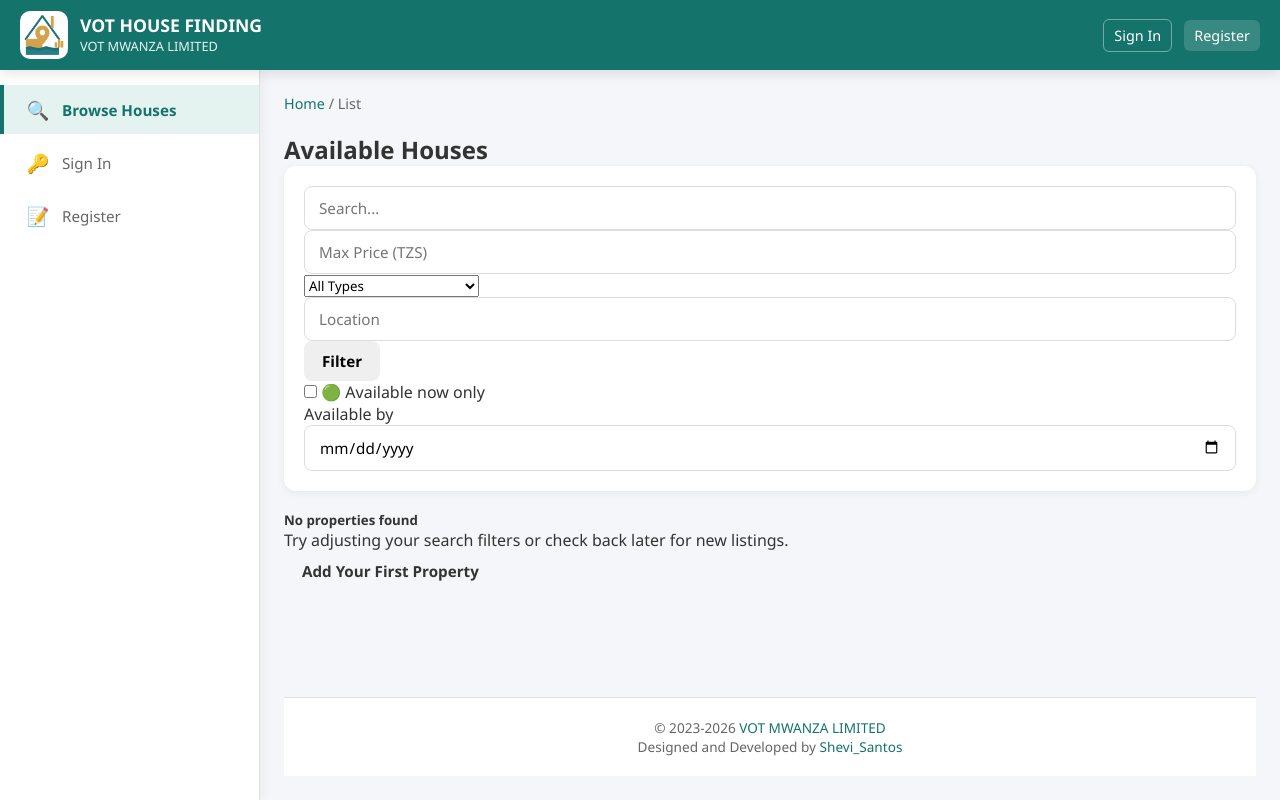
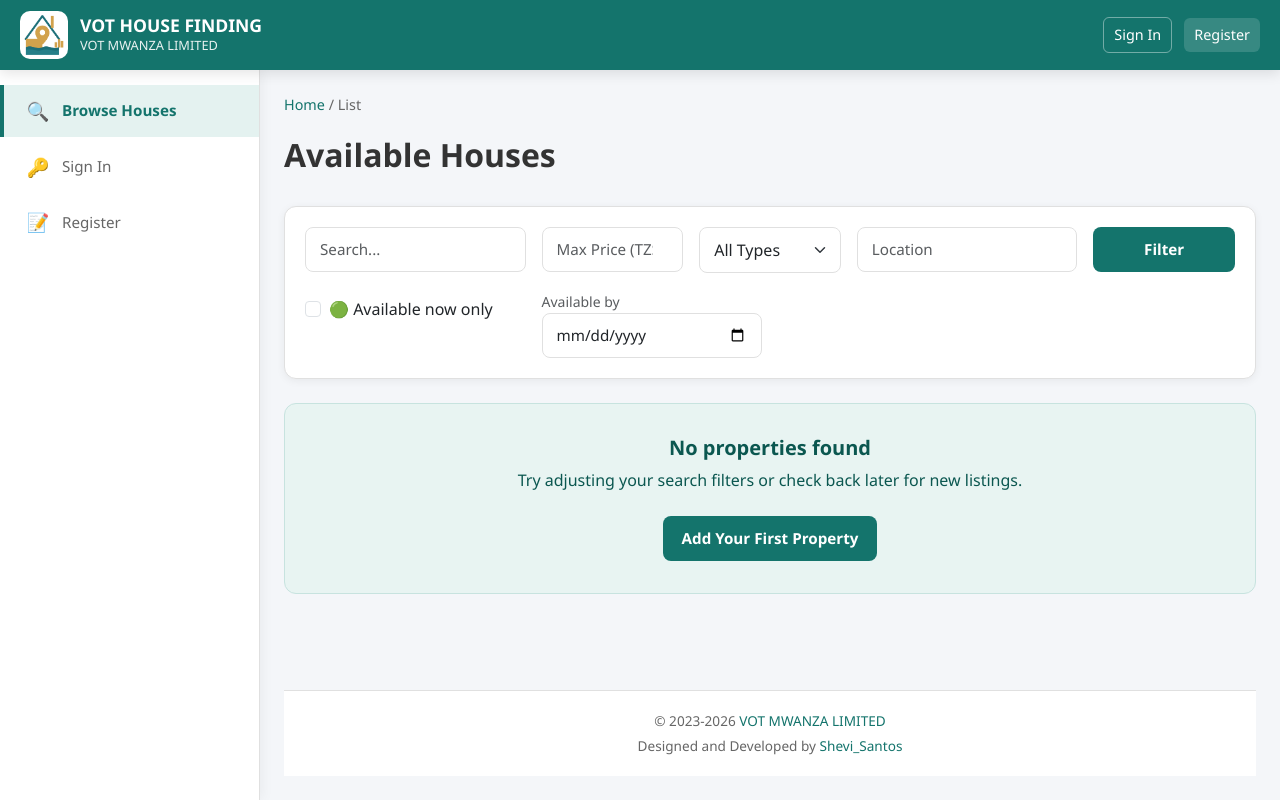
Before and after one commit to SHEVISANTOS/MUST_HOUSING_SYSTEM, a Django app: page /properties/ in a window 1280 px wide. Run offline with Django 5.2, Linux system fonts and the light colour scheme; data that the repository does not hold is empty; parts of the project's set-up code (start-up, migrations or seed data) failed here and were passed over.

Commit message:
Load Bootstrap 5 and theme it in VOT teal
Most templates use Bootstrap classes (row, col-md-*, form-select,
btn-primary, alert, badges) but base.html never loaded Bootstrap, so
filters, grids and buttons rendered unstyled. Load Bootstrap 5.3.3,
add teal/gold theme overrides, and replace the broken no-image
placeholder on the property detail page.

```diff
--- a/templates/base.html
+++ b/templates/base.html
@@ -8,6 +8,7 @@
     <link rel="icon" type="image/png" href="{% static 'img/vot_icon.png' %}">
     <link rel="shortcut icon" type="image/png" href="{% static 'img/vot_icon.png' %}">
     {% block meta_tags %}{% endblock %}
+    <link rel="stylesheet" href="https://cdn.jsdelivr.net/npm/bootstrap@5.3.3/dist/css/bootstrap.min.css">
     <style>
         /* ========================================
            🎨 GLOBAL VARIABLES
@@ -443,6 +444,46 @@
         @media (prefers-reduced-motion: reduce) {
             * { transition: none !important; animation: none !important; }
         }
+
+        /* ========================================
+           🎨 BOOTSTRAP THEME (VOT teal & gold)
+           ======================================== */
+        :root {
+            --bs-primary: #14746c; --bs-primary-rgb: 20,116,108;
+            --bs-link-color: #14746c; --bs-link-hover-color: #0b5750;
+            --bs-border-radius: 10px;
+        }
+        .btn { border-radius: 8px; font-weight: 600; border: 1px solid transparent; }
+        .btn[class*="btn-outline-"] { border-color: var(--bs-btn-border-color); }
+        h1, h2, h3, h4, h5, h6 { font-weight: 700; }
+        .brand-text h1, .brand-text p, .footer p { margin-bottom: 0; }
+        .footer p + p { margin-top: 4px; }
+        .breadcrumb { display: block; }
+        .btn-primary, .btn-success {
+            --bs-btn-bg: var(--vot-teal); --bs-btn-border-color: var(--vot-teal);
+            --bs-btn-hover-bg: var(--vot-teal-dark); --bs-btn-hover-border-color: var(--vot-teal-dark);
+            --bs-btn-active-bg: var(--vot-teal-dark); --bs-btn-active-border-color: var(--vot-teal-dark);
+            --bs-btn-disabled-bg: var(--vot-teal); --bs-btn-disabled-border-color: var(--vot-teal);
+        }
+        .btn-outline-primary {
+            --bs-btn-color: var(--vot-teal); --bs-btn-border-color: var(--vot-teal);
+            --bs-btn-hover-bg: var(--vot-teal); --bs-btn-hover-border-color: var(--vot-teal);
+            --bs-btn-active-bg: var(--vot-teal-dark); --bs-btn-active-border-color: var(--vot-teal-dark);
+        }
+        .btn-warning { --bs-btn-bg: var(--vot-gold); --bs-btn-border-color: var(--vot-gold); --bs-btn-color: #fff; --bs-btn-hover-color: #fff; }
+        .form-control, .form-select { border-radius: 8px; border-color: var(--border-color); padding: 10px 14px; }
+        .form-control:focus, .form-select:focus, .form-check-input:focus {
+            border-color: var(--vot-teal); box-shadow: 0 0 0 3px rgba(20,116,108,0.15);
+        }
+        .form-check-input:checked { background-color: var(--vot-teal); border-color: var(--vot-teal); }
+        .card { border: 1px solid var(--border-color); border-radius: 12px; box-shadow: var(--shadow-sm); }
+        .row > [class*="col-"] > .card.h-100 { transition: transform 0.2s, box-shadow 0.2s; }
+        .row > [class*="col-"] > .card.h-100:hover { transform: translateY(-3px); box-shadow: var(--shadow-md); }
+        .card-title { font-weight: 700; color: var(--text-dark); }
+        .table { --bs-table-hover-bg: rgba(20,116,108,0.05); }
+        .table thead th { background: #f1f5f4; color: var(--vot-teal-dark); font-weight: 600; font-size: 0.85rem; text-transform: uppercase; letter-spacing: .03em; border-bottom-width: 1px; }
+        .alert-info { background: #e8f4f2; border-color: #c7e3df; color: var(--vot-teal-dark); border-radius: 12px; padding: 32px 20px; }
+        .badge { font-weight: 600; padding: .45em .7em; border-radius: 6px; }
     </style>
 </head>
 <body>
--- a/templates/properties/detail.html
+++ b/templates/properties/detail.html
@@ -287,7 +287,10 @@
     {% else %}
         <div class="gallery-grid gallery-count-1">
             <div class="gallery-main">
-                <img src="/static/images/no-image.jpg" alt="No Image" style="background:#eee;">
+                <div style="height:100%;min-height:260px;display:flex;flex-direction:column;align-items:center;justify-content:center;gap:8px;background:linear-gradient(135deg,#e8f4f2,#f4f6f9);color:#0b5750;">
+                    <span style="font-size:3rem;">🏠</span>
+                    <span style="font-weight:600;">No photos yet</span>
+                </div>
             </div>
         </div>
     {% endif %}
```
